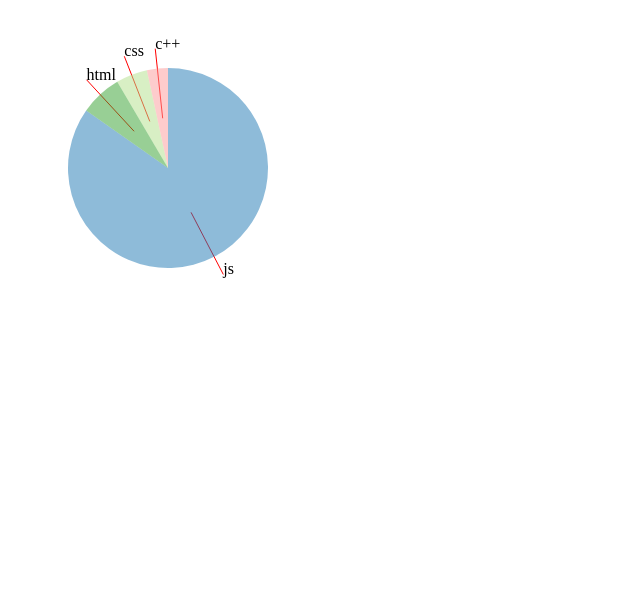
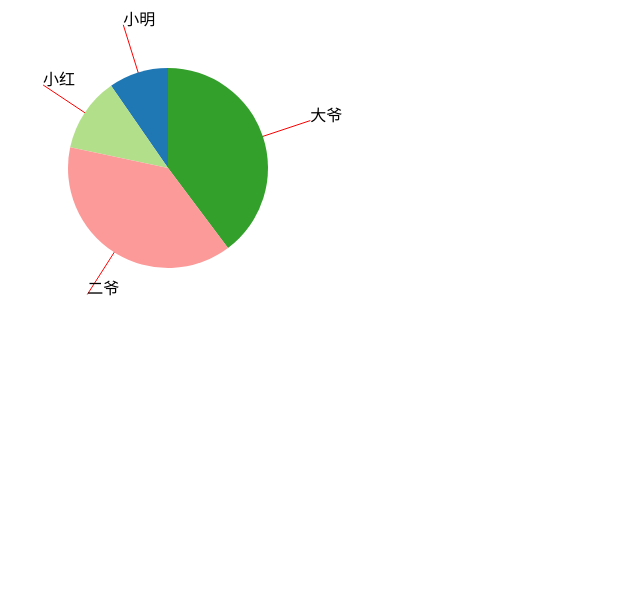
Before and after one commit to cos60/practice, a website: page demo/pie.html in a window 1280 px wide. Shown: the whole page, without its empty margins (0-640 px from the left). Drawn offline with nearby package versions, Linux system fonts and the light colour scheme.

Commit message:
调整文件

```diff
--- a/demo/pie.html
+++ b/demo/pie.html
@@ -12,26 +12,26 @@
         let svg = d3.select('svg')
             .attr('width',600)
             .attr('height',600);
-        let g = svg.append('g')
-            // 不进行这块
-            .attr('transform', `translate(160, 160)`);
+
+        let g = svg.append('g') .attr('transform', `translate(160, 160)`);
+
         const dataset = [
-            { label: 'js', value: 100 },
-            { label: 'css', value: 6 },
-            { label: 'html', value: 8 },
-            { label: 'c++', value: 4 },
+            { label: '小明', value: 16 },
+            { label: '小红', value: 20 },
+            { label: '大爷', value: 66 },
+            { label: '二爷', value: 64 },
         ];
-        /**
-         * value.返回的是d，生成带有角度信息的数据
-         */
+
+        // value.返回的是d，生成带有角度信息的数据
         const pieData = d3.pie()
             .value(function(d) {
                 // 默认为return d
                 return d.value;
             })(dataset);
+        console.log('pieData', pieData);
 
-        console.log(pieData);
-        // 生成一个颜色映射表（dataset 每一个数据对应一个颜色）
+
+        // 生成颜色比例尺（dataset 每一个数据对应一个颜色）
         const scale = d3.scaleOrdinal()
             .domain(dataset)
             .range(d3.schemePaired);
@@ -52,32 +52,18 @@
             .enter()
             .append('polyline')
             .attr('points', function(d, i) {
+                // 计算弧形的中间点
+                // (startAngle + endAngle) / 2, (innerRadius + outerRadius) / 2
+                let [x1, y1] = arc.centroid(d);
 
-                console.log('poly', d)
-
-                // 计算弧形的中间点
-                let smallArcMiddle = arc.centroid(d);
-
-                console.log('smallArcMiddle', smallArcMiddle)
-
-                let x1 = smallArcMiddle[0],
-                    y1 = smallArcMiddle[1];
-
-                // let middleAngle = getMidAngle(d);
-                // 因为设置了偏移，所以原点在圆心哪里
-                let x2 = x1 * 2.4,
-                    y2 = y1 * 2.4;
+                let x2 = x1 * 3,
+                    y2 = y1 * 3;
                 endPos[i] = [x2, y2];//保存位置信息
                 return `${x1},${y1} ${x2},${y2}`;
             })
             .attr('fill','none').attr('stroke',function(d,i){
                 return 'red'
             });
-
-
-        function getMidAngle(d) {
-            return (d.endAngle + d.startAngle) / 2;
-        }
 
         g.append('g')
             .attr('class','text')
@@ -89,13 +75,14 @@
                 return d.data.label;
             })
             .attr('transform',function(d,i){
-                let middleAngle = getMidAngle(d);
-                let x = endPos[i][0],
-                    y=endPos[i][1];
+                let [x, y] = endPos[i]
                 return `translate(${x},${y})`;
             })
 
-        const bigArc=d3.arc().innerRadius(0).outerRadius(120);//放大效果
+        // 放大效果
+        const bigArc = d3.arc()
+            .innerRadius(0)
+            .outerRadius(150);
 
         g.selectAll('path')
             .data(pieData)
@@ -107,8 +94,7 @@
             .attr('fill',function(d,i){
                 return scale(i);
             })
-
-            .attr('opacity', '0.5')
+            // .attr('opacity', '0.5')
             .text(function(d) {
                 return d.label;
             })
```
Also changed, not shown: demo/histogram.html (+2 -0 lines), demo/line.html (+3 -0 lines), 2 other files.
